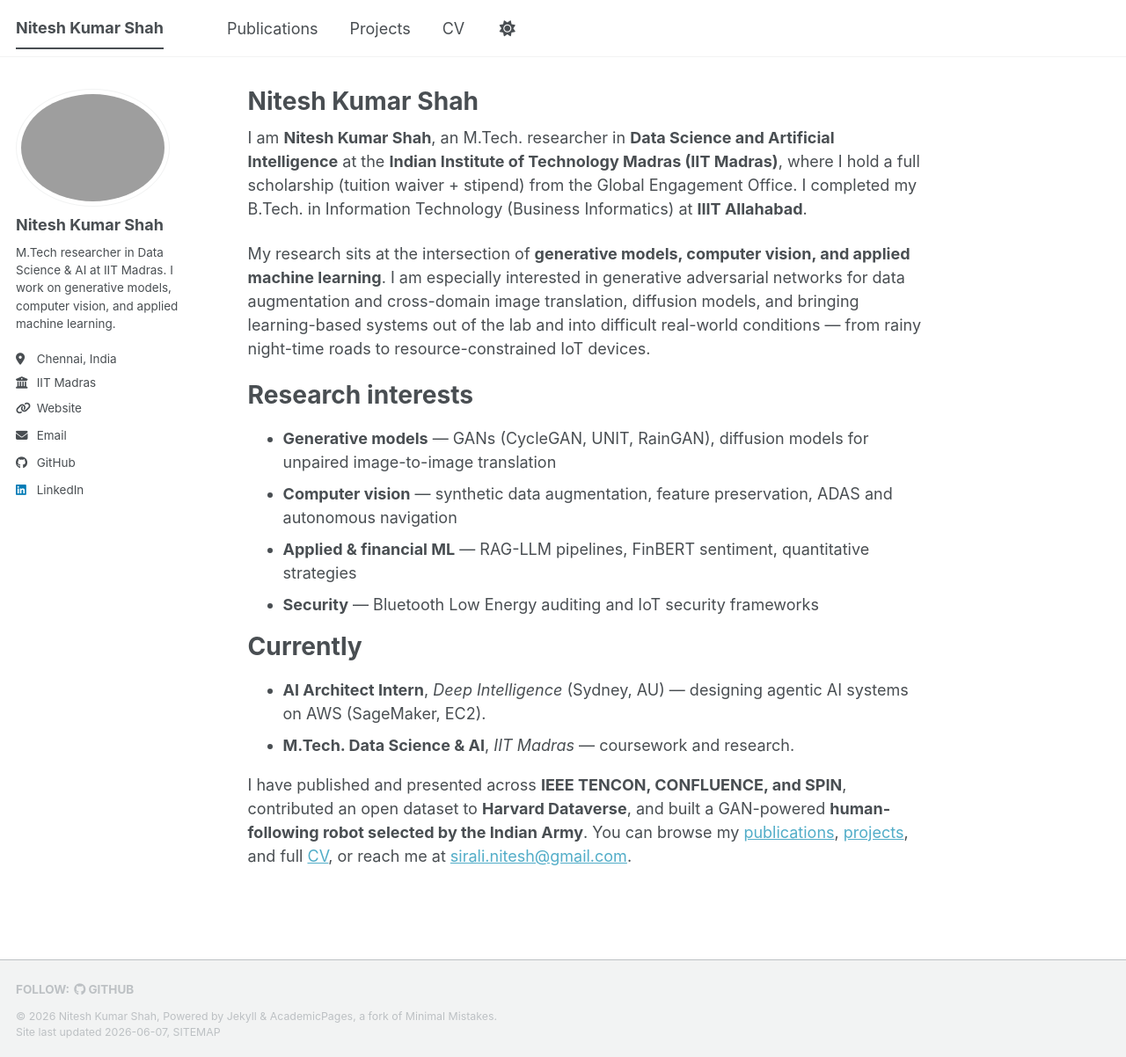
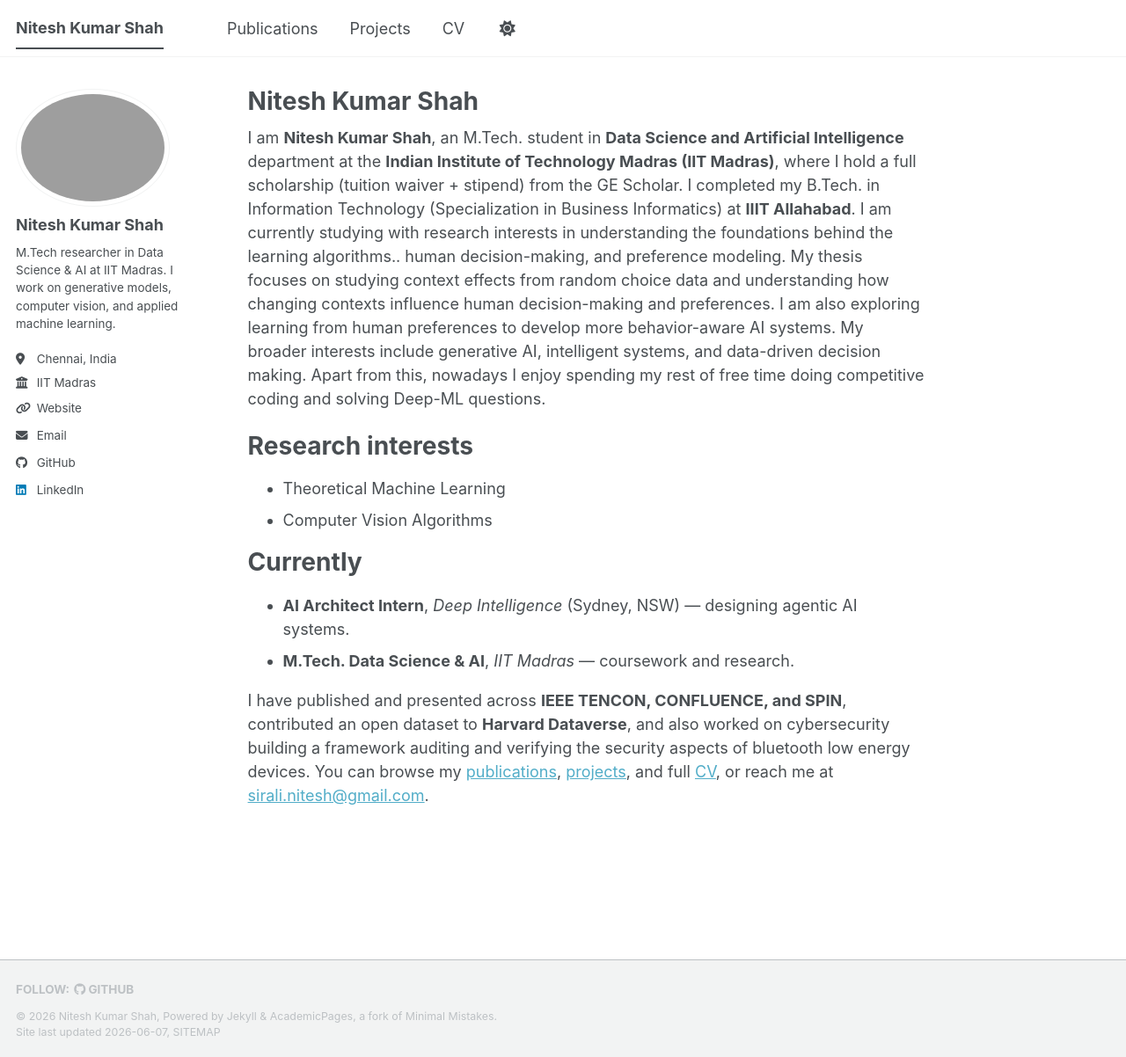
Before and after one commit to rbhdsks/Portfolio-React, a Jekyll site: the page built from _pages/about.md, in a window 1280 px wide and 1202 px high. Shown: the whole window at 88% size. Built offline with Jekyll 4.4.1, drawn with Linux system fonts in a browser that asks for light colours; a script bundle is joined from its source files by our own code; library files that are not in the unit come from our copies.

Commit message:
changed a bit of about

```diff
--- a/_pages/about.md
+++ b/_pages/about.md
@@ -7,20 +7,18 @@
   - /about.html
 ---
 
-I am **Nitesh Kumar Shah**, an M.Tech. researcher in **Data Science and Artificial Intelligence** at the **Indian Institute of Technology Madras (IIT Madras)**, where I hold a full scholarship (tuition waiver + stipend) from the Global Engagement Office. I completed my B.Tech. in Information Technology (Business Informatics) at **IIIT Allahabad**.
-
-My research sits at the intersection of **generative models, computer vision, and applied machine learning**. I am especially interested in generative adversarial networks for data augmentation and cross-domain image translation, diffusion models, and bringing learning-based systems out of the lab and into difficult real-world conditions — from rainy night-time roads to resource-constrained IoT devices.
+I am **Nitesh Kumar Shah**, an M.Tech. student in **Data Science and Artificial Intelligence**  department at the **Indian Institute of Technology Madras (IIT Madras)**, where I hold a full scholarship (tuition waiver + stipend) from the GE Scholar. I completed my B.Tech. in Information Technology (Specialization in Business Informatics) at **IIIT Allahabad**.
+I am currently studying with research interests in understanding the foundations behind the learning algorithms.. human decision-making, and preference modeling. My thesis focuses on studying context effects from random choice data and understanding how changing contexts influence human decision-making and preferences. I am also exploring learning from human preferences to develop more behavior-aware AI systems. My broader interests include generative AI, intelligent systems, and data-driven decision making.
+Apart from this, nowadays I enjoy spending my rest of free time doing competitive coding and solving Deep-ML questions.
 
 Research interests
 ======
-- **Generative models** — GANs (CycleGAN, UNIT, RainGAN), diffusion models for unpaired image-to-image translation
-- **Computer vision** — synthetic data augmentation, feature preservation, ADAS and autonomous navigation
-- **Applied & financial ML** — RAG-LLM pipelines, FinBERT sentiment, quantitative strategies
-- **Security** — Bluetooth Low Energy auditing and IoT security frameworks
+- Theoretical Machine Learning
+- Computer Vision Algorithms
 
 Currently
 ======
-- **AI Architect Intern**, *Deep Intelligence* (Sydney, AU) — designing agentic AI systems on AWS (SageMaker, EC2).
+- **AI Architect Intern**, *Deep Intelligence* (Sydney, NSW) — designing agentic AI systems.
 - **M.Tech. Data Science & AI**, *IIT Madras* — coursework and research.
 
-I have published and presented across **IEEE TENCON, CONFLUENCE, and SPIN**, contributed an open dataset to **Harvard Dataverse**, and built a GAN-powered **human-following robot selected by the Indian Army**. You can browse my [publications](/publications/), [projects](/portfolio/), and full [CV](/cv/), or reach me at [sirali.nitesh@gmail.com](mailto:sirali.nitesh@gmail.com).
+I have published and presented across **IEEE TENCON, CONFLUENCE, and SPIN**, contributed an open dataset to **Harvard Dataverse**, and also worked on cybersecurity building a framework auditing and verifying the security aspects of bluetooth low energy devices. You can browse my [publications](/publications/), [projects](/portfolio/), and full [CV](/cv/), or reach me at [sirali.nitesh@gmail.com](mailto:sirali.nitesh@gmail.com).
```
